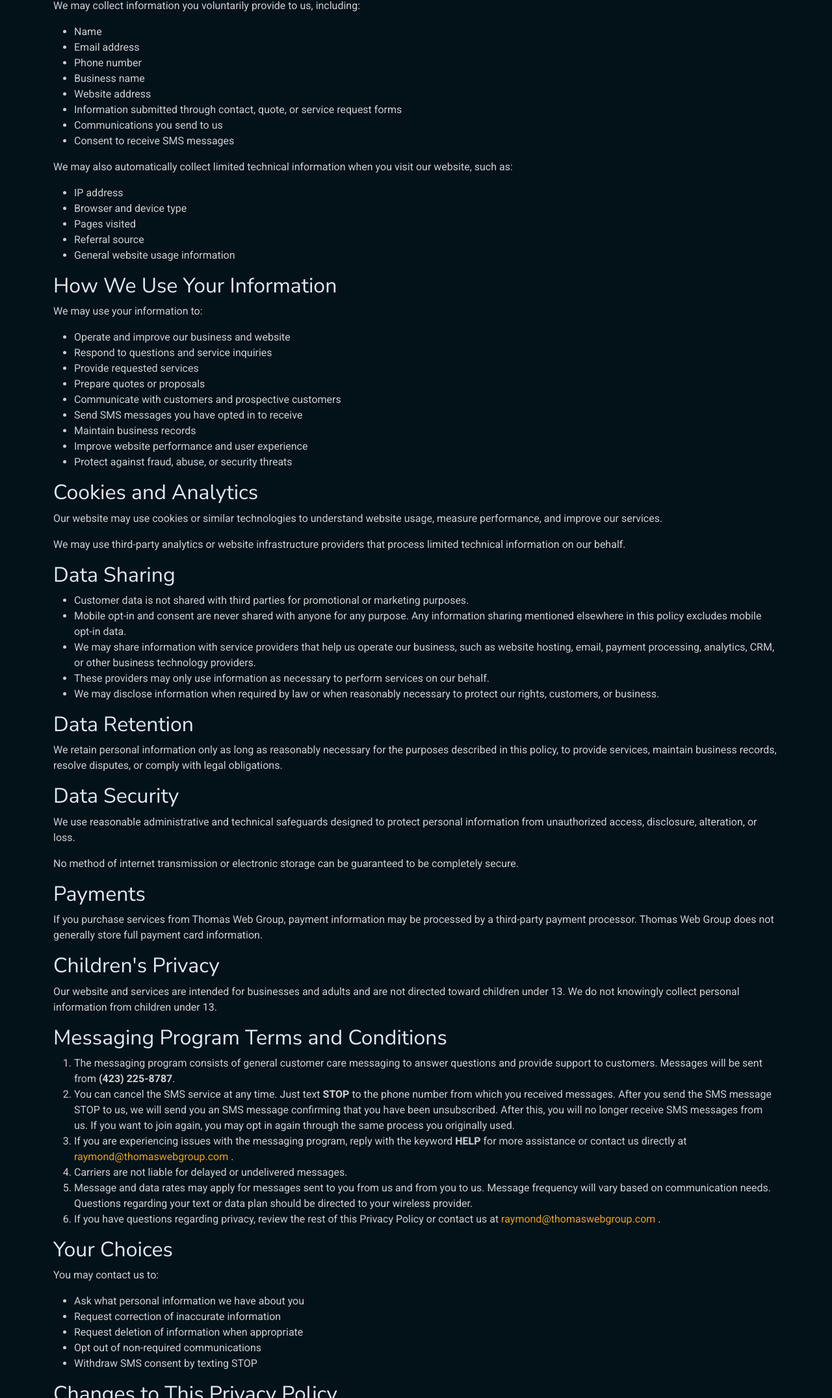
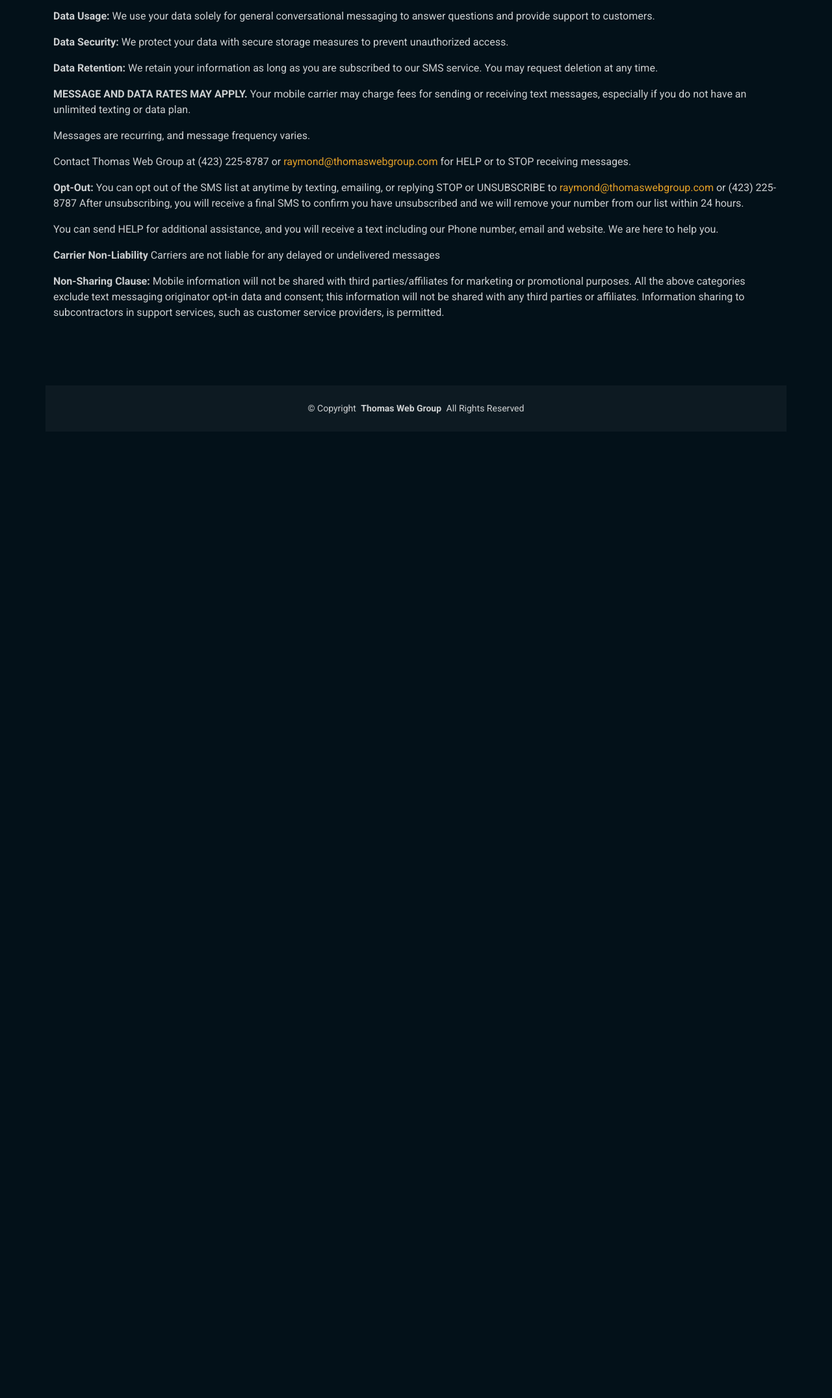
Before and after one commit to Thomas-Web-Group/Thomas-Web-Group-Main-Website, a plain HTML site: page strategy/privacy-policy.html in a window 1280 px wide. Shown: the part 649-2800 px from the top of the page at 65% size. After the commit the page ends 1363 px from the top, so only its background shows below. Drawn offline with Linux system fonts and the light colour scheme.

Commit message:
Update privacy-policy.html

```diff
--- a/strategy/privacy-policy.html
+++ b/strategy/privacy-policy.html
@@ -91,211 +91,31 @@
       </div><!-- End Section Title -->
 
       <div class="container" data-aos="fade-up">
-          <p>
-            Thomas Web Group ("we," "us," or "our") respects your privacy and is committed
-            to protecting your personal information. This Privacy Policy explains how
-            Thomas Web Group collects, uses, stores, and shares information when you visit
-            our website, contact us, use our services, or opt in to receive SMS messages
-            from us.
-          </p>
+         <h2>Thomas Web Group Terms and Conditions / Privacy Policy</h2>
 
-          <h2>Information We Collect</h2>
+<p>Thomas Web Group Respects your privacy. By opting into our SMS messaging service, you agree to the following terms regarding how we handle your data</p>
 
-          <p>We may collect information you voluntarily provide to us, including:</p>
+<p><strong>Data Collection:</strong> We will collect your name, email address, mailing address, and mobile phone number when you sign up for SMS updates.  The information will be collected via the website contact form, email, rental agreement, or third-party reservation systems.</p>
 
-          <ul>
-            <li>Name</li>
-            <li>Email address</li>
-            <li>Phone number</li>
-            <li>Business name</li>
-            <li>Website address</li>
-            <li>Information submitted through contact, quote, or service request forms</li>
-            <li>Communications you send to us</li>
-            <li>Consent to receive SMS messages</li>
-          </ul>
+<p><strong>Data Usage:</strong> We use your data solely for general conversational messaging to answer questions and provide support to customers.</p>
 
-          <p>
-            We may also automatically collect limited technical information when you visit
-            our website, such as:
-          </p>
+<p><strong>Data Security:</strong> We protect your data with secure storage measures to prevent unauthorized access.</p>
 
-          <ul>
-            <li>IP address</li>
-            <li>Browser and device type</li>
-            <li>Pages visited</li>
-            <li>Referral source</li>
-            <li>General website usage information</li>
-          </ul>
+<p><strong>Data Retention:</strong> We retain your information as long as you are subscribed to our SMS service. You may request deletion at any time.</p>
 
-          <h2>How We Use Your Information</h2>
+<p><strong>MESSAGE AND DATA RATES MAY APPLY.</strong> Your mobile carrier may charge fees for sending or receiving text messages, especially if you do not have an unlimited texting or data plan.</p>
 
-          <p>We may use your information to:</p>
+<p>Messages are recurring, and message frequency varies.</p>
 
-          <ul>
-            <li>Operate and improve our business and website</li>
-            <li>Respond to questions and service inquiries</li>
-            <li>Provide requested services</li>
-            <li>Prepare quotes or proposals</li>
-            <li>Communicate with customers and prospective customers</li>
-            <li>Send SMS messages you have opted in to receive</li>
-            <li>Maintain business records</li>
-            <li>Improve website performance and user experience</li>
-            <li>Protect against fraud, abuse, or security threats</li>
-          </ul>
+<p>Contact Thomas Web Group at (423) 225-8787 or <a href="mailto:raymond@thomaswebgroup.com">raymond@thomaswebgroup.com</a> for HELP or to STOP receiving messages.</p>
 
-          <h2>Cookies and Analytics</h2>
+<p><strong>Opt-Out:</strong> You can opt out of the SMS list at anytime by texting, emailing, or replying STOP or UNSUBSCRIBE to <a href="mailto:raymond@thomaswebgroup.com">raymond@thomaswebgroup.com</a> or (423) 225-8787 After unsubscribing, you will receive a final SMS to confirm you have unsubscribed and we will remove your number from our list within 24 hours.</p>
 
-          <p>
-            Our website may use cookies or similar technologies to understand website
-            usage, measure performance, and improve our services.
-          </p>
+<p>You can send HELP for additional assistance, and you will receive a text including our Phone number, email and website. We are here to help you.</p>
 
-          <p>
-            We may use third-party analytics or website infrastructure providers that
-            process limited technical information on our behalf.
-          </p>
+<p><strong>Carrier Non-Liability</strong> Carriers are not liable for any delayed or undelivered messages</p>
 
-          <h2>Data Sharing</h2>
-
-          <ul>
-            <li>
-              Customer data is not shared with third parties for promotional or marketing
-              purposes.
-            </li>
-            <li>
-              Mobile opt-in and consent are never shared with anyone for any purpose. Any
-              information sharing mentioned elsewhere in this policy excludes mobile
-              opt-in data.
-            </li>
-            <li>
-              We may share information with service providers that help us operate our
-              business, such as website hosting, email, payment processing, analytics,
-              CRM, or other business technology providers.
-            </li>
-            <li>
-              These providers may only use information as necessary to perform services on
-              our behalf.
-            </li>
-            <li>
-              We may disclose information when required by law or when reasonably necessary
-              to protect our rights, customers, or business.
-            </li>
-          </ul>
-
-          <h2>Data Retention</h2>
-
-          <p>
-            We retain personal information only as long as reasonably necessary for the
-            purposes described in this policy, to provide services, maintain business
-            records, resolve disputes, or comply with legal obligations.
-          </p>
-
-          <h2>Data Security</h2>
-
-          <p>
-            We use reasonable administrative and technical safeguards designed to protect
-            personal information from unauthorized access, disclosure, alteration, or
-            loss.
-          </p>
-
-          <p>
-            No method of internet transmission or electronic storage can be guaranteed to
-            be completely secure.
-          </p>
-
-          <h2>Payments</h2>
-
-          <p>
-            If you purchase services from Thomas Web Group, payment information may be
-            processed by a third-party payment processor. Thomas Web Group does not
-            generally store full payment card information.
-          </p>
-
-          <h2>Children's Privacy</h2>
-
-          <p>
-            Our website and services are intended for businesses and adults and are not
-            directed toward children under 13. We do not knowingly collect personal
-            information from children under 13.
-          </p>
-
-          <h2>Messaging Program Terms and Conditions</h2>
-
-          <ol>
-            <li>
-              The messaging program consists of general customer care messaging to answer
-              questions and provide support to customers. Messages will be sent from
-              <strong>(423) 225-8787</strong>.
-            </li>
-
-            <li>
-              You can cancel the SMS service at any time. Just text
-              <strong>STOP</strong> to the phone number from which you received messages.
-              After you send the SMS message STOP to us, we will send you an SMS message
-              confirming that you have been unsubscribed. After this, you will no longer
-              receive SMS messages from us. If you want to join again, you may opt in again
-              through the same process you originally used.
-            </li>
-
-            <li>
-              If you are experiencing issues with the messaging program, reply with the
-              keyword <strong>HELP</strong> for more assistance or contact us directly at
-              <a href="mailto:raymond@thomaswebgroup.com">
-                raymond@thomaswebgroup.com
-              </a>.
-            </li>
-
-            <li>
-              Carriers are not liable for delayed or undelivered messages.
-            </li>
-
-            <li>
-              Message and data rates may apply for messages sent to you from us and from
-              you to us. Message frequency will vary based on communication needs.
-              Questions regarding your text or data plan should be directed to your
-              wireless provider.
-            </li>
-
-            <li>
-              If you have questions regarding privacy, review the rest of this Privacy
-              Policy or contact us at
-              <a href="mailto:raymond@thomaswebgroup.com">
-                raymond@thomaswebgroup.com
-              </a>.
-            </li>
-          </ol>
-
-          <h2>Your Choices</h2>
-
-          <p>You may contact us to:</p>
-
-          <ul>
-            <li>Ask what personal information we have about you</li>
-            <li>Request correction of inaccurate information</li>
-            <li>Request deletion of information when appropriate</li>
-            <li>Opt out of non-required communications</li>
-            <li>Withdraw SMS consent by texting STOP</li>
-          </ul>
-
-          <h2>Changes to This Privacy Policy</h2>
-
-          <p>
-            We may update this Privacy Policy periodically to reflect changes to our
-            business, website, services, or legal requirements. The current version will
-            be posted on this page.
-          </p>
-
-          <h2>Contact Us</h2>
-
-          <p>
-            Thomas Web Group<br>
-            Email:
-            <a href="mailto:raymond@thomaswebgroup.com">
-              raymond@thomaswebgroup.com
-            </a><br>
-            Phone:
-            <a href="tel:+14232258787">(423) 225-8787</a>
-          </p>
+<p><strong>Non-Sharing Clause:</strong> Mobile information will not be shared with third parties/affiliates for marketing or promotional purposes. All the above categories exclude text messaging originator opt-in data and consent; this information will not be shared with any third parties or affiliates. Information sharing to subcontractors in support services, such as customer service providers, is permitted.</p>
       </div>
 
     </section><!-- /Starter Section Section -->
```
